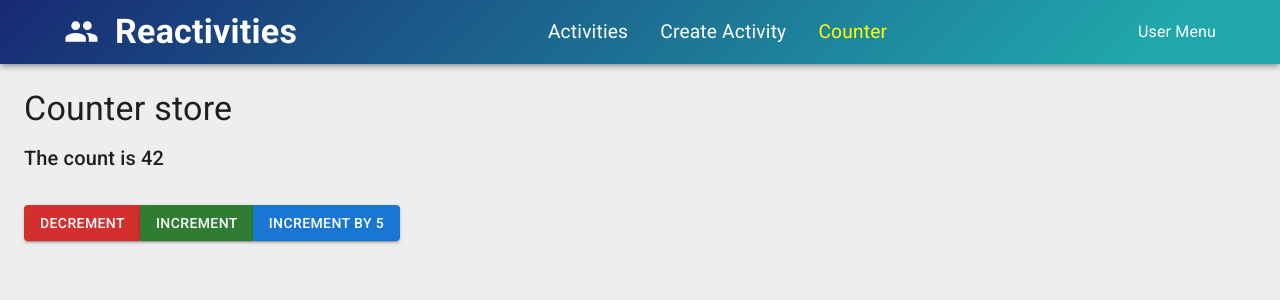
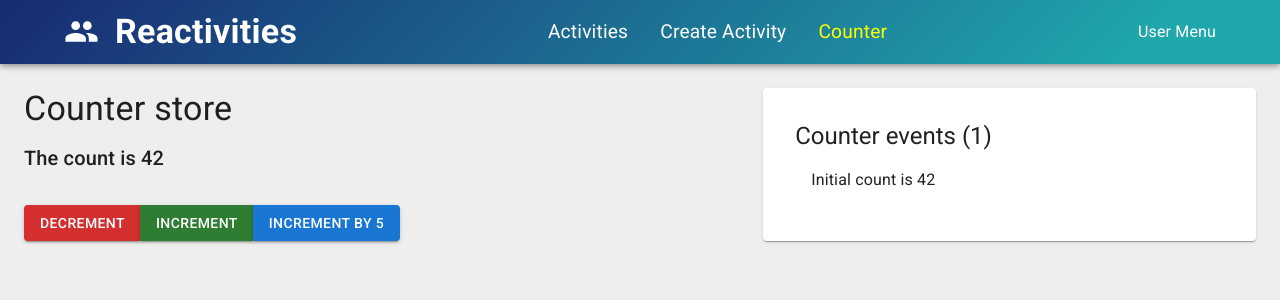
Before and after one commit to mantubhavi/Reactivity-Client, a React (Vite) app: page /counter in a window 1280 px wide. Shown: the top 300 px of the page. Built offline with nearby package versions, Linux system fonts and the light colour scheme.

Commit message:
computed properties

```diff
--- a/src/features/counter/Counter.tsx
+++ b/src/features/counter/Counter.tsx
@@ -1,11 +1,20 @@
-import { Button, ButtonGroup, Typography } from "@mui/material";
+import {
+  Box,
+  Button,
+  ButtonGroup,
+  List,
+  ListItem,
+  Typography,
+  Paper,
+} from "@mui/material";
 import useStore from "../../lib/hooks/useStore";
 import { observer } from "mobx-react-lite";
 
-const Counter = () => {
+const Counter = observer(function Counter() {
   const { counterStore } = useStore();
   return (
-    <>
+    <Box display="flex" justifyContent="space-between">
+      <Box sx={{ width: "50%" }}>
         <Typography variant="h4" gutterBottom>
           {counterStore.title}
         </Typography>
@@ -39,10 +48,20 @@
             Increment by 5
           </Button>
         </ButtonGroup>
-    </>
+      </Box>
+
+      <Paper sx={{ width: "40%", p: 4 }}>
+        <Typography variant="h5">
+          Counter events ({counterStore.eventCount})
+        </Typography>
+        <List>
+          {counterStore.events.map((e, index) => (
+            <ListItem key={`${e}-${index}`}>{e}</ListItem>
+          ))}
+        </List>
+      </Paper>
+    </Box>
   );
-};
+});
 
-const CounterObserver = observer(Counter);
-
-export default CounterObserver;
+export default Counter;
--- a/src/lib/stores/counterStore.ts
+++ b/src/lib/stores/counterStore.ts
@@ -1,23 +1,27 @@
-import { action, makeObservable, observable } from "mobx";
+import { makeAutoObservable } from "mobx";
 
 export default class CounterStore {
   title = "Counter store";
   count = 42;
+  events: string[] = [
+    `Initial count is ${this.count}`
+  ];
 
   constructor() {
-    makeObservable(this, {
-      title: observable,
-      count: observable,
-      increment: action,
-      decrement: action,
-    });
+    makeAutoObservable(this);
   }
 
   increment = (amount = 1) => {
     this.count += amount;
+    this.events.push(`Incremented by ${amount} - count is now ${this.count}`);
   };
 
   decrement = (amount = 1) => {
     this.count -= amount;
+    this.events.push(`Decemented by ${amount} - count is now ${this.count}`);
   };
+
+  get eventCount() {
+    return this.events.length;
+  }
 }
```
Lines whose indentation alone changed are shown as unchanged.
